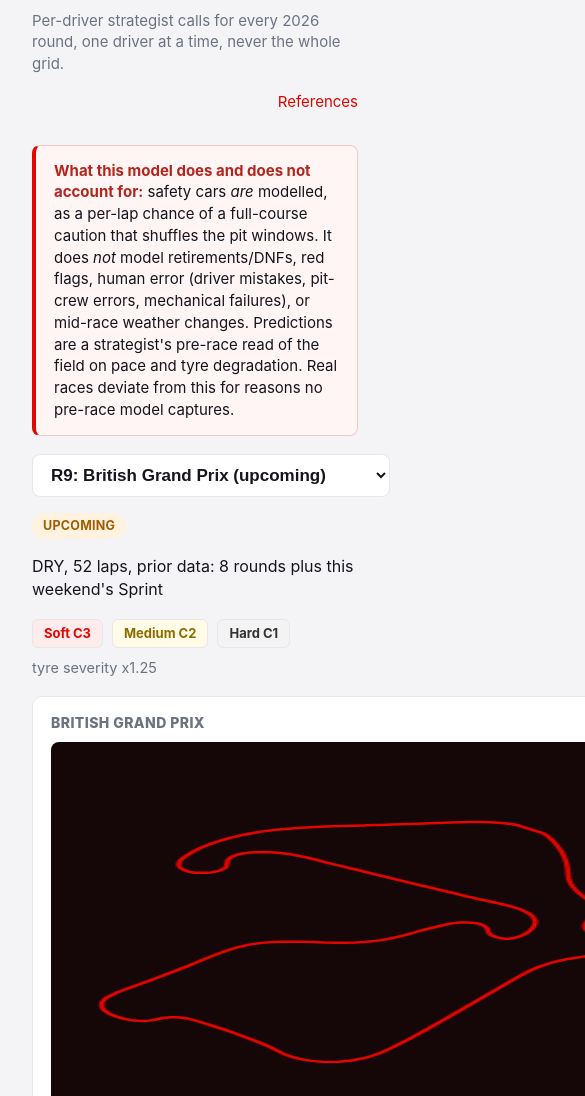
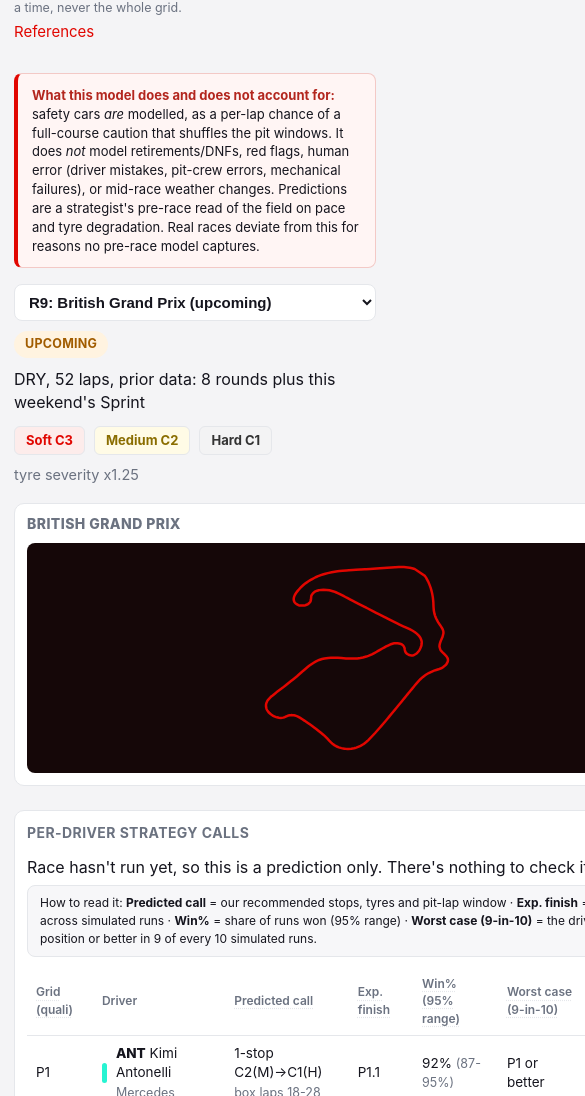
Before and after one commit to tanav2202/f1-strategy-simulator, a plain HTML site: page index.html in a window 390 px wide. Shown: the part 75-1171 px from the top of the page, 585 px wide, since content can reach past the window. Drawn offline with Linux system fonts and the light colour scheme.

Commit message:
Mobile layout for predictions page: reduce padding, scrollable table, phone-sized type

```diff
--- a/index.html
+++ b/index.html
@@ -74,7 +74,30 @@
     text-decoration: none; display: inline-block;
   }
   .sim-btn:hover { background: var(--accent); color: #fff; }
-  .table-wrap { max-height: 78vh; overflow-y: auto; }
+  /* Scroll the wide table inside its own box (both axes) so the page body never scrolls sideways. */
+  .table-wrap { max-height: 78vh; overflow: auto; -webkit-overflow-scrolling: touch; }
+
+  /* ---- Phones / small tablets ---- */
+  @media (max-width: 720px) {
+    header { padding: 16px 14px 6px; gap: 4px 12px; }
+    header h1 { font-size: 22px; }
+    header .sub { font-size: 12.5px; flex-basis: 100%; }
+    header a { margin-left: 0; }
+    main { padding: 8px 14px 48px; }
+    .disclaimer { font-size: 13px; padding: 12px 14px; }
+    .controls { gap: 10px; margin: 12px 0; }
+    select { font-size: 15px; padding: 8px 10px; width: 100%; }
+    .track-title { font-size: 20px; margin-bottom: 10px; }
+    #trackCanvas { height: 230px; }
+    .panel { padding: 12px; }
+    .metrics-legend { font-size: 12px; }
+    /* Let the page scroll vertically; the table itself scrolls sideways so all columns stay legible. */
+    .table-wrap { max-height: none; }
+    table { min-width: 660px; font-size: 13.5px; }
+    th, td { padding: 8px 9px; }
+    th { font-size: 12px; }
+    .team-bar { height: 20px; }
+  }
 </style>
 </head>
 <body>
```
